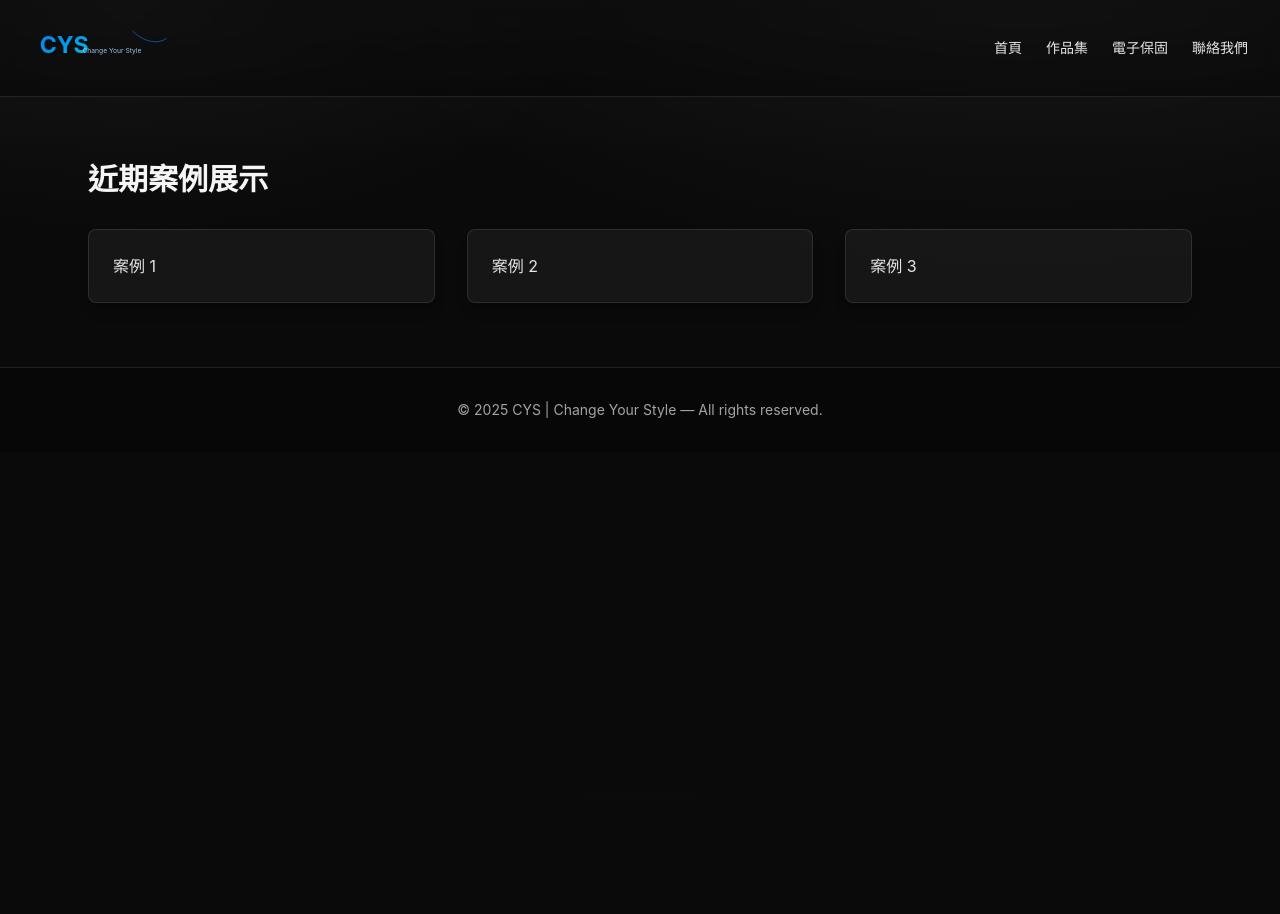
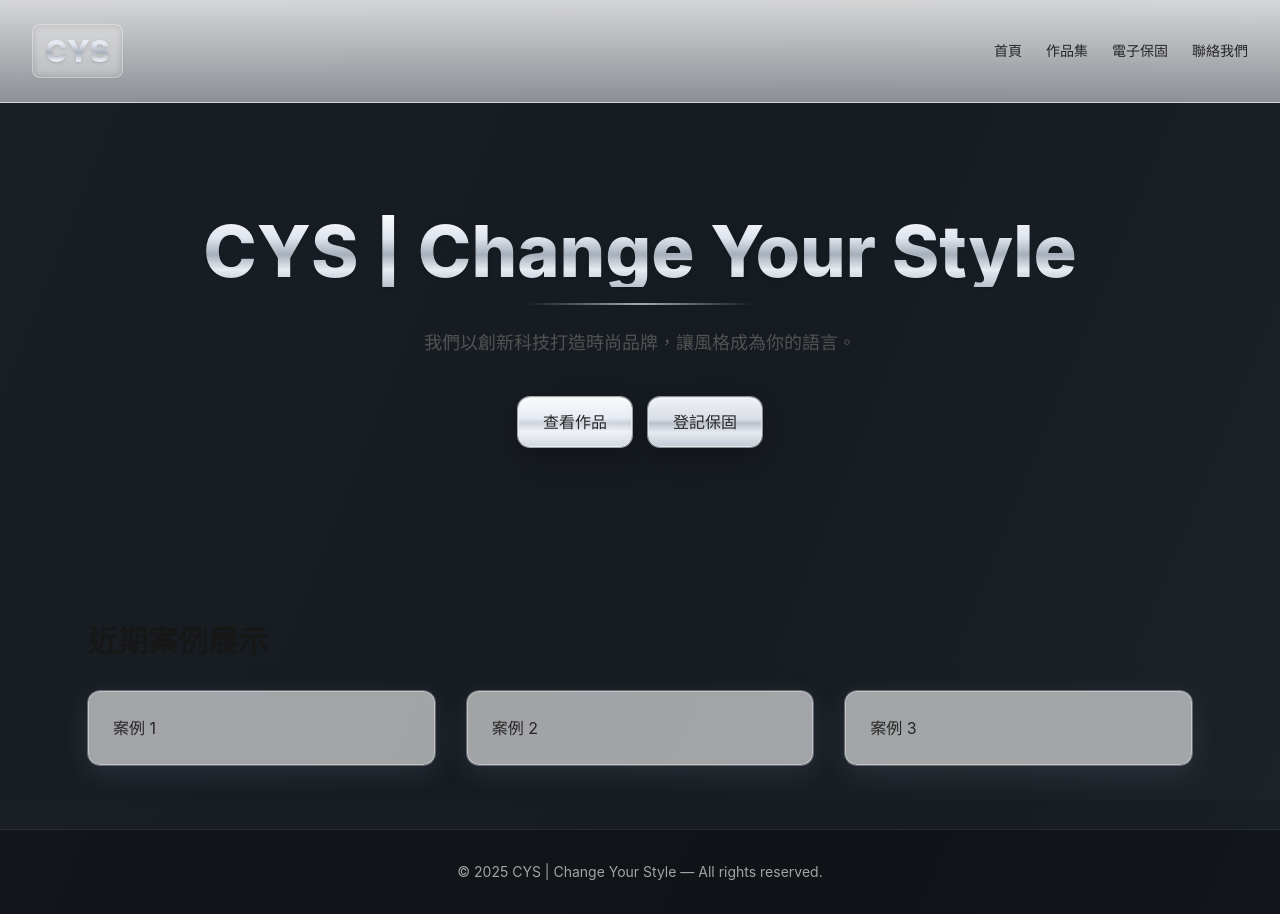
Before and after one commit to e125759910-eng/cys-website, a Next.js app: page / in a window 1280 px wide. Before the commit the page ends 800 px from the top, so only its background shows below. Built offline with nearby package versions, Linux system fonts and the light colour scheme.

Commit message:
update to black gold style

```diff
--- a/app/contact/page.tsx
+++ b/app/contact/page.tsx
@@ -6,12 +6,13 @@ export default function ContactPage(){
     <main className="min-h-screen">
       <Navbar />
       <section className="py-24 text-center px-6">
-        <h1 className="text-4xl font-bold mb-2 text-neutral-100">聯絡 CYS</h1>
+        <h1 className="text-4xl font-bold mb-2 text-neutral-100">聯絡 STT 車體包膜</h1>
         <p className="text-neutral-400 mb-8">我們樂意與你交流合作</p>
         <div className="max-w-xl mx-auto text-left space-y-3 text-neutral-300 bg-white/5 border border-white/10 rounded-xl p-6">
-          <p>📧 info@cys-style.com</p>
-          <p>📞 02-1234-5678</p>
-          <p>🏢 台北市信義區時尚大道 88 號</p>
+          <p>🏢 STT 車體包膜</p>
+          <p>📞 0908229151</p>
+          <p>📧 e125759910@gmail.com</p>
+          <p>📍 高雄市仁武區京富路161號</p>
         </div>
       </section>
       <Footer />
--- a/app/globals.css
+++ b/app/globals.css
@@ -10,14 +10,22 @@ body {
   font-family: Inter, ui-sans-serif, system-ui, -apple-system, "Segoe UI", Roboto, "Helvetica Neue", Arial;
 }
 
-/* 高質感背景：深灰基底 + 徑向漸層 + 細微噪點 */
+/* 高質感背景：深灰基底 + 徑向漸層 + 細微金屬噪點 */
 body {
-  background-color: #0a0a0a;
+  color: #e5e7eb; /* 淺色字，深銀黑背景上可讀性高 */
+  background-color: #151a21; /* 再調亮的深銀黑基底 */
   background-image:
-    radial-gradient(1200px 600px at 80% -10%, rgba(255,255,255,0.05), transparent 60%),
-    radial-gradient(800px 400px at 10% 0%, rgba(255,255,255,0.04), transparent 60%),
-    radial-gradient(600px 300px at 50% 120%, rgba(255,255,255,0.03), transparent 60%),
-    linear-gradient(180deg, rgba(255,255,255,0.02), rgba(0,0,0,0) 20%);
+    /* 深銀黑金屬基底斜向漸層（再調亮一階） */
+    linear-gradient(112deg, #1a1f26 0%, #161b21 55%, #1c2228 100%),
+    /* 冷銀高光（右上，提高） */
+    radial-gradient(1150px 520px at 85% -12%, rgba(190,198,210,0.20), transparent 62%),
+    /* 冷灰柔光（左上，提高） */
+    radial-gradient(900px 420px at 12% 0%, rgba(140,150,160,0.16), transparent 62%),
+    /* 斜向金屬高光帶（更明顯） */
+    linear-gradient(145deg, rgba(255,255,255,0.00) 0%, rgba(255,255,255,0.12) 46%, rgba(255,255,255,0.00) 54%),
+    /* 底部暗角（更弱，整體更淺） */
+    radial-gradient(1100px 520px at 50% 120%, rgba(0,0,0,0.18), transparent 60%);
+  position: relative;
 }
 
 /* 文字平滑與選取色 */
@@ -26,8 +34,8 @@ body {
   -moz-osx-font-smoothing: grayscale;
 }
 ::selection {
-  background: rgba(255,255,255,0.12);
-  color: #fafafa;
+  background: rgba(165, 243, 252, 0.25); /* 冰藍選取高光 */
+  color: #f6f6f6;
 }
 
 /* 精緻滾動條 */
@@ -36,7 +44,7 @@ body {
   height: 10px;
 }
 *::-webkit-scrollbar-thumb {
-  background: rgba(255,255,255,0.12);
+  background: linear-gradient(180deg, rgba(229,231,235,0.55), rgba(156,163,175,0.35));
   border-radius: 999px;
   border: 2px solid rgba(10,10,10,0.8);
 }
--- a/app/layout.tsx
+++ b/app/layout.tsx
@@ -12,7 +12,7 @@ export default function RootLayout({
 }) {
   return (
     <html lang="zh-TW">
-      <body className="min-h-screen bg-neutral-950 text-neutral-200 antialiased">{children}</body>
+      <body className="min-h-screen antialiased">{children}</body>
     </html>
   )
 }
--- a/app/page.tsx
+++ b/app/page.tsx
@@ -6,14 +6,15 @@ export default function HomePage() {
   return (
     <main className="min-h-screen">
       <Navbar />
+      <Hero />
 
       <section className="py-16 px-6 max-w-6xl mx-auto">
-        <h2 className="text-3xl font-bold mb-8 text-neutral-100">近期案例展示</h2>
+        <h2 className="text-3xl font-bold mb-8 text-neutral-900">近期案例展示</h2>
 
         <div className="grid grid-cols-1 md:grid-cols-3 gap-8">
-          <div className="p-6 rounded-lg shadow-lg border border-white/10 bg-white/5 text-neutral-200">案例 1</div>
-          <div className="p-6 rounded-lg shadow-lg border border-white/10 bg-white/5 text-neutral-200">案例 2</div>
-          <div className="p-6 rounded-lg shadow-lg border border-white/10 bg-white/5 text-neutral-200">案例 3</div>
+          <div className="p-6 rounded-xl border border-[rgba(209,213,219,0.70)] bg-white/60 hover:bg-white/70 transition shadow-silver-glow text-neutral-800">案例 1</div>
+          <div className="p-6 rounded-xl border border-[rgba(209,213,219,0.70)] bg-white/60 hover:bg-white/70 transition shadow-silver-glow text-neutral-800">案例 2</div>
+          <div className="p-6 rounded-xl border border-[rgba(209,213,219,0.70)] bg-white/60 hover:bg-white/70 transition shadow-silver-glow text-neutral-800">案例 3</div>
         </div>
       </section>
 
--- a/app/portfolio/page.tsx
+++ b/app/portfolio/page.tsx
@@ -13,8 +13,8 @@ export default function PortfolioPage(){
     <main className="min-h-screen">
       <Navbar />
       <section className="py-16 px-6 max-w-7xl mx-auto">
-        <h1 className="text-4xl font-bold mb-2 text-center text-neutral-100">CYS 作品集</h1>
-        <p className="text-center text-neutral-400 mb-10">精選案例，展現科技美學與品牌質感</p>
+        <h1 className="text-4xl font-bold mb-2 text-center text-neutral-900">CYS 作品集</h1>
+        <p className="text-center text-neutral-600 mb-10">精選案例，展現科技美學與品牌質感</p>
         <PortfolioGrid items={works} />
       </section>
       <Footer />
--- a/components/Hero.tsx
+++ b/components/Hero.tsx
@@ -5,15 +5,30 @@ import Link from "next/link";
 export default function Hero(){
   return (
     <section className="flex flex-col items-center justify-center text-center py-28 px-6">
-      <motion.h1 className="text-6xl font-bold mb-6 text-neutral-100" initial={{ opacity: 0, y: -20 }} animate={{ opacity: 1, y: 0 }} transition={{ duration: 0.8 }}>
+      <motion.h1 className="text-6xl md:text-7xl font-extrabold mb-4 bg-clip-text text-transparent bg-[linear-gradient(180deg,#f9fafb_0%,#dfe5ee_32%,#a6afba_55%,#e7ebf2_76%,#b9c1cc_100%)] drop-shadow" initial={{ opacity: 0, y: -20 }} animate={{ opacity: 1, y: 0 }} transition={{ duration: 0.8 }}>
         CYS | Change Your Style
       </motion.h1>
-      <motion.p className="text-lg text-neutral-400 max-w-2xl mb-10" initial={{ opacity: 0 }} animate={{ opacity: 1 }} transition={{ delay: 0.3 }}>
+      <div className="h-0.5 w-56 rounded-full bg-[linear-gradient(90deg,rgba(255,255,255,0),rgba(229,231,235,0.7),rgba(255,255,255,0))] mb-6" />
+      <motion.p className="text-lg text-neutral-600 max-w-2xl mb-10" initial={{ opacity: 0 }} animate={{ opacity: 1 }} transition={{ delay: 0.3 }}>
         我們以創新科技打造時尚品牌，讓風格成為你的語言。
       </motion.p>
       <motion.div initial={{ opacity: 0 }} animate={{ opacity: 1 }} transition={{ delay: 0.6 }} className="flex gap-4">
-        <Link href="/portfolio" className="bg-neutral-800 text-white px-6 py-3 rounded-lg hover:bg-neutral-700 transition border border-white/10">查看作品</Link>
-        <Link href="/warranty" className="border border-white/20 text-neutral-200 px-6 py-3 rounded-lg hover:bg-white/10 transition">登記保固</Link>
+        <Link href="/portfolio" className="px-6 py-3 rounded-xl transition text-neutral-800
+          bg-[linear-gradient(180deg,#f9fafb_0%,#e7ecf3_42%,#cdd3dc_52%,#eff2f7_70%,#d4dae3_100%)]
+          border border-[rgba(236,240,244,0.85)]
+          ring-1 ring-white/60
+          shadow-[inset_0_1px_0_rgba(255,255,255,0.7),0_10px_30px_rgba(0,0,0,0.25)]
+          hover:bg-[linear-gradient(180deg,#ffffff_0%,#edf1f6_42%,#d3d9e2_52%,#f3f6fb_70%,#dbe1ea_100%)]
+          hover:shadow-[inset_0_1px_0_rgba(255,255,255,0.9),0_14px_36px_rgba(0,0,0,0.28)]
+        ">查看作品</Link>
+        <Link href="/warranty" className="px-6 py-3 rounded-xl transition text-neutral-800
+          bg-[linear-gradient(180deg,#eef1f5_0%,#d9dee6_45%,#b9c0ca_52%,#e6eaf0_72%,#c5ccd6_100%)]
+          border border-[rgba(225,231,238,0.85)]
+          ring-1 ring-white/50
+          shadow-[inset_0_1px_0_rgba(255,255,255,0.6),0_10px_26px_rgba(0,0,0,0.22)]
+          hover:bg-[linear-gradient(180deg,#f7f9fb_0%,#e3e7ee_45%,#c4cbd4_52%,#edf1f6_72%,#d1d7e0_100%)]
+          hover:shadow-[inset_0_1px_0_rgba(255,255,255,0.85),0_14px_32px_rgba(0,0,0,0.26)]
+        ">登記保固</Link>
       </motion.div>
     </section>
   )
--- a/components/Navbar.tsx
+++ b/components/Navbar.tsx
@@ -2,15 +2,19 @@ import Link from "next/link";
 
 export default function Navbar() {
   return (
-    <nav className="flex justify-between items-center px-8 py-6 bg-black/30 backdrop-blur border-b border-white/10 text-neutral-200 sticky top-0 z-30">
+    <nav className="flex justify-between items-center px-8 py-6 bg-[linear-gradient(180deg,rgba(255,255,255,0.82),rgba(236,239,244,0.55))] backdrop-blur border-b border-[rgba(209,213,219,0.60)] text-neutral-800 sticky top-0 z-30">
       <div className="flex items-center gap-4">
-        <img src="/logo.svg" alt="CYS Logo" className="w-36 h-auto opacity-90" />
+        <div className="px-3 py-2 rounded-lg bg-black/10 border border-white/40 shadow-sm backdrop-blur-sm">
+          <span className="block text-2xl md:text-3xl font-extrabold bg-clip-text text-transparent bg-[linear-gradient(180deg,#f9fafb_0%,#dfe5ee_32%,#a6afba_55%,#e7ebf2_76%,#b9c1cc_100%)] drop-shadow">
+            CYS
+          </span>
+        </div>
       </div>
       <ul className="flex gap-6 text-sm">
-        <li><Link href="/" className="hover:text-white transition">首頁</Link></li>
-        <li><Link href="/portfolio" className="hover:text-white transition">作品集</Link></li>
-        <li><Link href="/warranty" className="hover:text-white transition">電子保固</Link></li>
-        <li><Link href="/contact" className="hover:text-white transition">聯絡我們</Link></li>
+        <li><Link href="/" className="hover:text-neutral-900 transition">首頁</Link></li>
+        <li><Link href="/portfolio" className="hover:text-neutral-900 transition">作品集</Link></li>
+        <li><Link href="/warranty" className="hover:text-neutral-900 transition">電子保固</Link></li>
+        <li><Link href="/contact" className="hover:text-neutral-900 transition">聯絡我們</Link></li>
       </ul>
     </nav>
   );
--- a/components/PortfolioGrid.tsx
+++ b/components/PortfolioGrid.tsx
@@ -2,9 +2,9 @@ export default function PortfolioGrid({ items }: { items: { id: number; title: s
   return (
     <div className="grid md:grid-cols-3 gap-8">
       {items.map(item => (
-        <div key={item.id} className="group relative overflow-hidden rounded-xl border border-white/10 bg-white/5 hover:bg-white/10 transition shadow-lg">
+        <div key={item.id} className="group relative overflow-hidden rounded-xl border border-[rgba(229,231,235,0.16)] bg-white/[0.04] backdrop-blur-sm hover:bg-white/[0.06] transition shadow-silver-glow">
           <img src={item.img} alt={item.title} className="w-full h-64 object-cover opacity-95 group-hover:opacity-100 transition" />
-          <div className="absolute bottom-0 left-0 w-full bg-black/50 backdrop-blur text-center py-3 text-neutral-200">{item.title}</div>
+          <div className="absolute bottom-0 left-0 w-full bg-black/40 border-t border-white/10 backdrop-blur text-center py-3 text-[rgb(229,231,235)]">{item.title}</div>
         </div>
       ))}
     </div>
--- a/tailwind.config.js
+++ b/tailwind.config.js
@@ -9,11 +9,19 @@ module.exports = {
           blue: "#0a84ff",
           dark: "#0a0a0a",
           light: "#d1d5db",
+          silver: "#e5e7eb",       // 明亮銀
+          steel: "#9ca3af",        // 鋼灰
+          titanium: "#cbd5e1",     // 鈦銀藍
+          ice: "#a5f3fc",          // 冰藍高光
         },
       },
       backgroundImage: {
-        "gradient-tech": "linear-gradient(135deg, #0a0a0a, #2a2a2a)",
+        "gradient-tech": "linear-gradient(135deg, #0a0a0a, #141414 40%, #1b1b1b)",
+        "sheen-silver": "linear-gradient(120deg, rgba(229,231,235,0.10), rgba(156,163,175,0.05) 35%, rgba(255,255,255,0.04) 50%, rgba(156,163,175,0.05) 65%, rgba(229,231,235,0.10))",
       },
+      boxShadow: {
+        "silver-glow": "0 0 0 1px rgba(229,231,235,0.35), 0 8px 30px rgba(148,163,184,0.15)",
+      }
     },
   },
   plugins: [],
```
